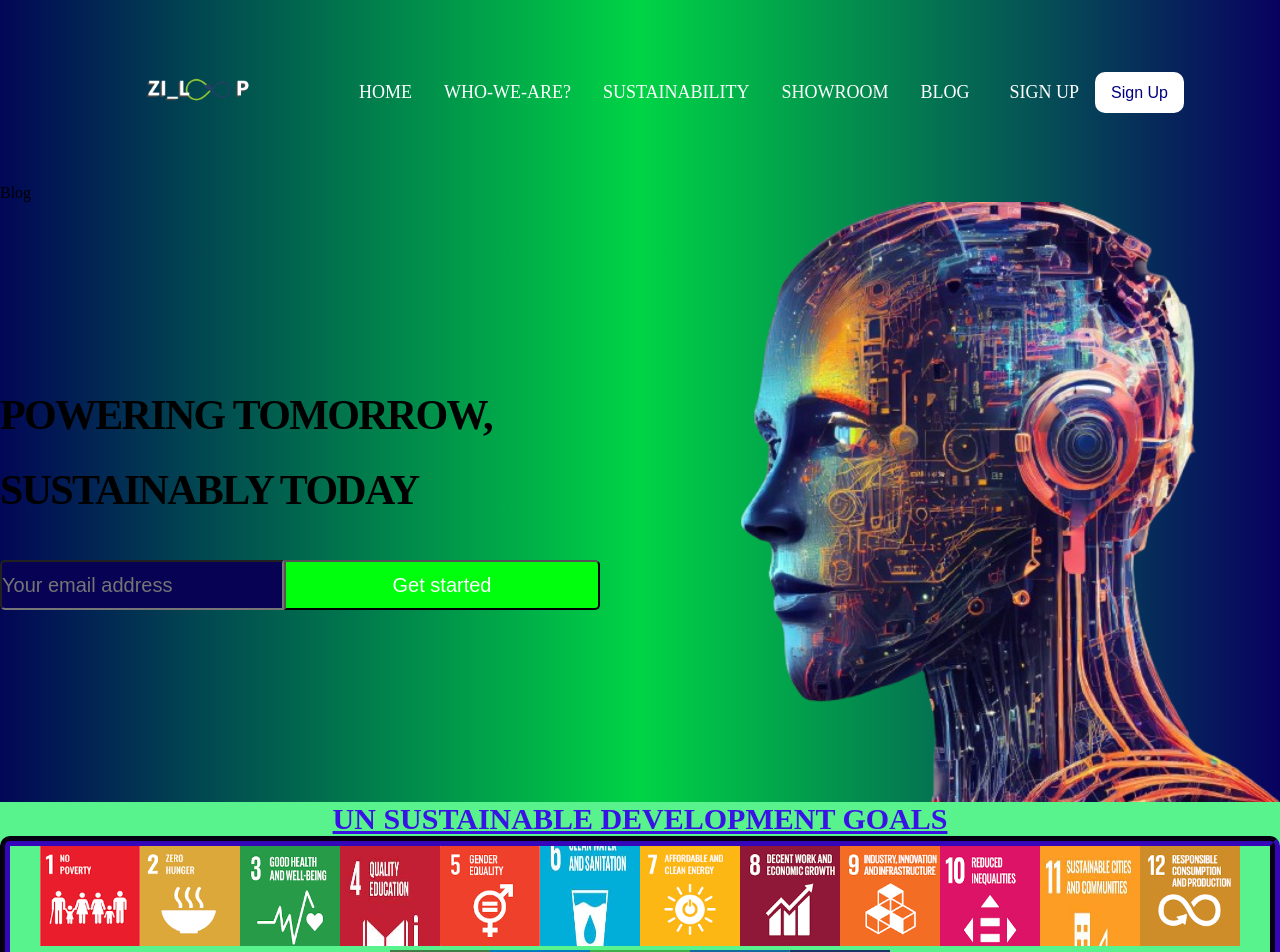
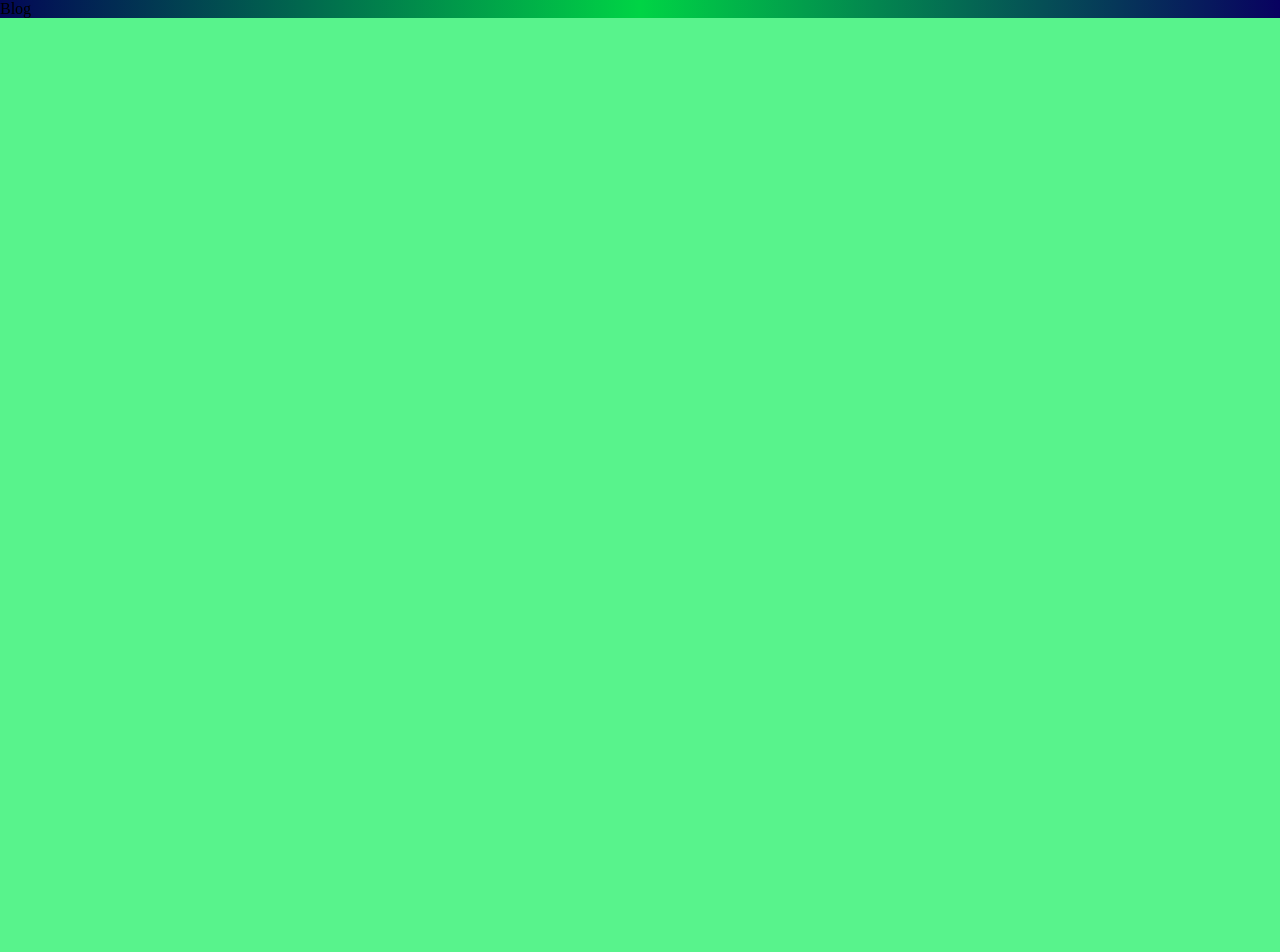
Before and after one commit to GoodnessOno/ziloop-web-app-, a React (Create React App) app: page /blog in a window 1280 px wide. Shown: the top 952 px of the page. After the commit the page ends 800 px from the top, so only its background shows below. Built offline with nearby package versions, Linux system fonts and the light colour scheme.

Commit message:
nav commit

```diff
--- a/src/App.js
+++ b/src/App.js
@@ -1,5 +1,4 @@
 import React from "react";
-import { Header, Navbar, Brand } from "./components";
 import {
 	BrowserRouter as Router,
 	Routes,
@@ -14,16 +13,13 @@ function App() {
     <div className="App">
     <div className="gradient__bg">
 		<Router>
-			<Navbar />
 			<Routes>
 				<Route exact path="/" element={<Home />} />
 				<Route path="/ziloop" element={<Ziloop />} />
 				<Route path="/blog" element={<Blog />} />
 			</Routes>
 		</Router>
-    <Header />
     </div>
-      <Brand />
     </div>
 	);
 }
--- a/src/pages/home/Home.jsx
+++ b/src/pages/home/Home.jsx
@@ -1,11 +1,14 @@
 import React from 'react'
+import './home.css'
+import { Navbar, Header } from '../../components'
 
-const Home = () => {
-  return (
-    <div>
-
-    </div>
-  )
+function Home() {
+    return (
+        <div>
+            <Navbar />
+            <Header />
+        </div>
+    )
 }
 
 export default Home
```
